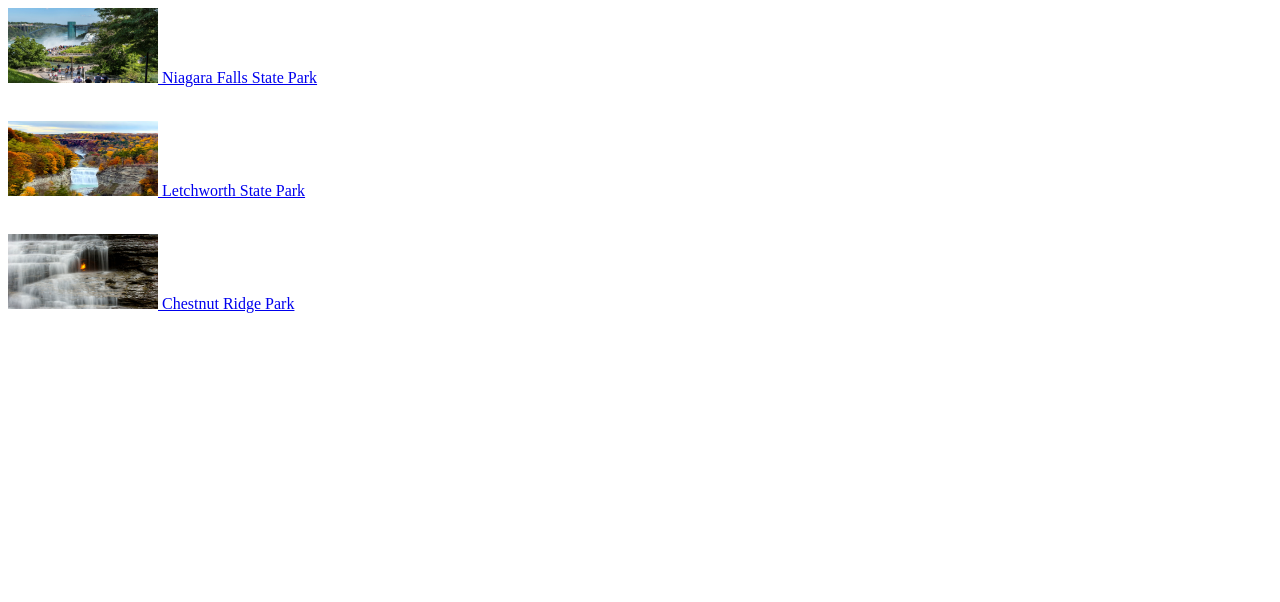
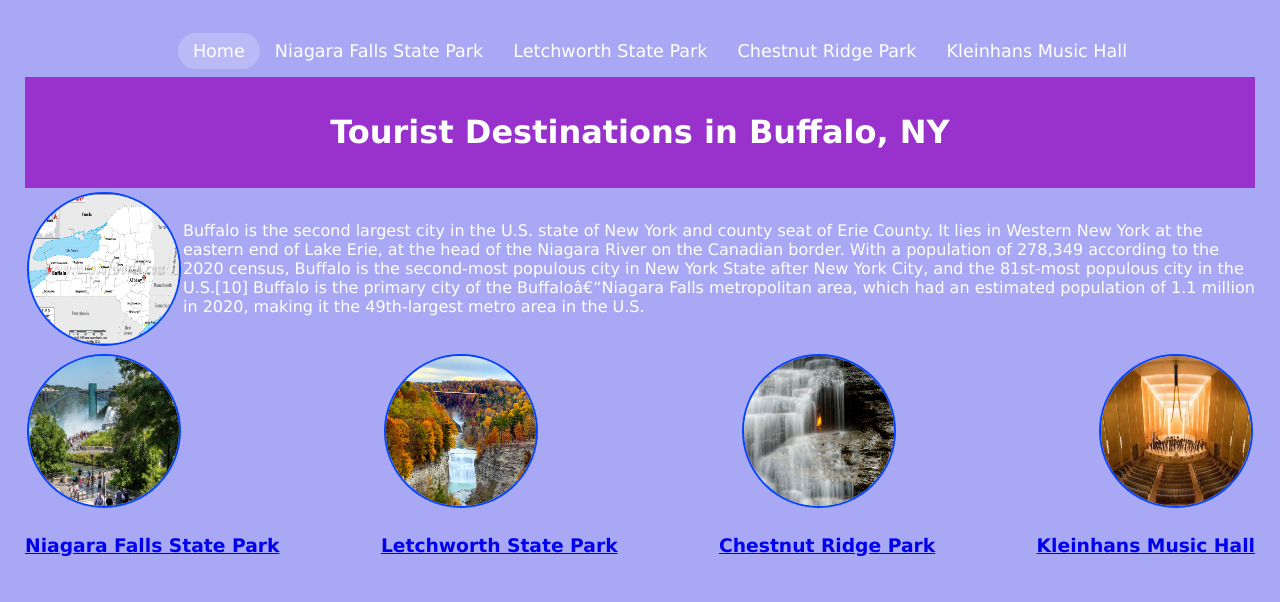
Before and after one commit to Minakshi85/Project-6th-Grade, a plain HTML site: page index.html in a window 1280 px wide. Drawn offline with Linux system fonts and the light colour scheme; files whose address does not match are found by name.

Commit message:
Update index.html

```diff
--- a/index.html
+++ b/index.html
@@ -1,33 +1,128 @@
 <!DOCTYPE html>
-<html>
+<html lang="en">
+<head>
+    <meta charset="UTP">
+    <meta name="viewpoint" content="width=device, initial-scale=1.0">
+    <nav>
+        <ul>
+            <li>
+                <a href="./index%20copy.html" class="nav-link active">Home</a>
+            </li>
+            <li>
+                <a href="./niagarafallsstatepark.html" class="nav-link">Niagara Falls State Park</a>
+            </li>
+            <li>
+                <a href="./letchworthpark.html" class="nav-link">Letchworth State Park</a>
+            </li>
+            <li>
+                <a href="./chestnutridgepark.html" class="nav-link">Chestnut Ridge Park</a>
+            </li>
+            <li>
+                <a href="./kleinhansmusichall.html" class="nav-link">Kleinhans Music Hall</a>
+            </li>
+        </ul>
+    </nav>
+    <title>Home</title>
+    <style>
+        body{
+            font-family:'Lucida Sans', 'Lucida Sans Regular', 'Lucida Grande', 'Lucida Sans Unicode', Geneva, Verdana, sans-serif;
+            background-color:rgb(168, 168, 244);
+            color:white;
+            margin: 0;
+            padding: 25px;
+        }
+        img{
+            height:150px;
+            width:150px;
+            border-radius:50%;
+            border:2px solid #0044ff;
+            display: center;
+            margin: 4px 2px;
+        }
+    header{
+        background-color:darkorchid;
+        color:white;
+        padding: 15px 32px;
+        text-align: center;
+    }
+    .profile-container{
+        display: flex;
+        justify-content: space-between;
+        align-items: center;
+        padding:0px;
+    }
+    footer{
+        background-color:rgb(54, 142, 220);
+        color:white;
+        padding: 10px;
+        text-align: center;
+        font-size:8px;
+    }
+    nav ul{
+    list-style: none;
+    display: flex;
+    justify-content: center;
+    }
+    .infoItem{
+    display: flex;
+    align-items: center;
+    gap: 10px;
+    padding: 15px;
+    background-color: #f8f9fa;
+    border-radius: 10px;
+    transition: transform 0.3s ease, box-shadow 0.3s ease;
+    }
+    nav ul li a{
+    color: white;
+    text-decoration: none;
+    font-size: 1.1rem;
+    font-weight: 500;
+    padding: 8px 15px;
+    border-radius: 25px;
+    transition: all 0.3s ease;
+    }
+    nav ul li a:hover,
+    nav ul li a.active
+    {
+    background-color: rgba(255, 255, 255, 0.2);
+    }
+    /*-Home-*/
+    #home{
+    background-color: white;
+    }
+    .aboutContent{
+    display: flex;
+    flex-direction: column;
+    gap: 30px;
+    }
+</style>
+</head>
+<body>
+    <header>
+        <h1>Tourist Destinations in Buffalo, NY </h1>
+    </header>
+    <div class="profile-container">
+    <img src="file:///C:/Users/nitin/OneDrive/Desktop/Adhya%20HTML%20file/Project/Project%206th%20Grade/Photos/map.webp">
+    <p>Buffalo is the second largest city in the U.S. state of New York and county seat of Erie County. It lies in Western New York at the eastern end of Lake Erie, at the head of the Niagara River on the Canadian border. With a population of 278,349 according to the 2020 census, Buffalo is the second-most populous city in New York State after New York City, and the 81st-most populous city in the U.S.[10] Buffalo is the primary city of the Buffalo–Niagara Falls metropolitan area, which had an estimated population of 1.1 million in 2020, making it the 49th-largest metro area in the U.S.</p>
+    </div class= profile-details>
+    <div class="profile-container">
+    <div style="align-self:center"><img src="file:///C:/Users/nitin/OneDrive/Desktop/Adhya%20HTML%20file/Project/Project%206th%20Grade/Photos/niagara%20falls%20state%20park.webp"></div>
+    <div style="align-self:center"><img src="C:\Users\nitin\OneDrive\Desktop\Adhya HTML file\Project\Project 6th Grade\Photos\letchworthpark.webp"></div>
+    <div style="align-self:center"><img src="C:\Users\nitin\OneDrive\Desktop\Adhya HTML file\Project\Project 6th Grade\Photos\chestnutridgepark.webp"></div>
+    <div style="align-self:center"><img src="file:///C:/Users/nitin/OneDrive/Desktop/Adhya%20HTML%20file/Project/Project%206th%20Grade/Photos/kmh.webp"></div>
 
-<head>
-    <body>
- <a href="file:///C:/Users/nitin/OneDrive/Desktop/Adhya%20HTML%20file/Project/niagarafallsstatepark.html">
-<img src="file:///C:/Users/nitin/OneDrive/Desktop/Adhya%20HTML%20file/Project/niagara%20falls%20state%20park.webp" width="150" height="75">
-</a>
-<a href="file:///C:/Users/nitin/OneDrive/Desktop/Adhya%20HTML%20file/Project/niagarafallsstatepark.html">Niagara Falls State Park
-<p>
-
-</p>
-<br>
-<a href="file:///C:/Users/nitin/OneDrive/Desktop/Adhya%20HTML%20file/Project/letchworthpark.html">
-    <img src="file:///C:/Users/nitin/OneDrive/Desktop/Adhya%20HTML%20file/Project/letchworthpark.webp" width="150" height="75">
-    </a>
-    <a href="file:///C:/Users/nitin/OneDrive/Desktop/Adhya%20HTML%20file/Project/letchworthpark.html"> Letchworth State Park
-<p>
-
-</p>
-<br>
-<a href="file:///C:/Users/nitin/OneDrive/Desktop/Adhya%20HTML%20file/Project/chestnutridgepark.html">
-        <img src="file:///C:/Users/nitin/OneDrive/Desktop/Adhya%20HTML%20file/Project/chestnutridgepark.webp" width="150" height="75">
-        </a>
-<a href="file:///C:/Users/nitin/OneDrive/Desktop/Adhya%20HTML%20file/Project/chestnutridgepark.html"> Chestnut Ridge Park
-<p>
-
-</p>
+        </div class= profile-details>
+        <div class="profile-container">
+        <a href="file:///C:/Users/nitin/OneDrive/Desktop/Adhya%20HTML%20file/Project/Project%206th%20Grade/niagarafallsstatepark.html"><h3>Niagara Falls State Park</h3>
+        <a href="file:///C:/Users/nitin/OneDrive/Desktop/Adhya%20HTML%20file/Project/Project%206th%20Grade/letchworthpark.html"><h3>Letchworth State Park</h3>
+        <a href="file:///C:/Users/nitin/OneDrive/Desktop/Adhya%20HTML%20file/Project/Project%206th%20Grade/chestnutridgepark.html"><h3>Chestnut Ridge Park</h3>
+        <a href="file:///C:/Users/nitin/OneDrive/Desktop/Adhya%20HTML%20file/Project/Project%206th%20Grade/kleinhansmusichall.html"><h3>Kleinhans Music Hall</h3>
+        </div class= profile-details>
+        <div class="profile-container">
+            <a href="file:///C:/Users/nitin/OneDrive/Desktop/Adhya%20HTML%20file/Project/Project%206th%20Grade/Photos/niagara%20falls%20state%20park.webp">
+            <a href="file:///C:/Users/nitin/OneDrive/Desktop/Adhya%20HTML%20file/Project/Project%206th%20Grade/letchworthpark.html">
+            <a href="file:///C:/Users/nitin/OneDrive/Desktop/Adhya%20HTML%20file/Project/Project%206th%20Grade/chestnutridgepark.html">
+            <a href="file:///C:/Users/nitin/OneDrive/Desktop/Adhya%20HTML%20file/Project/Project%206th%20Grade/kleinhansmusichall.html">
+        </div class= profile-details>
 </body>
-</head>
-
-
 </html>
```
